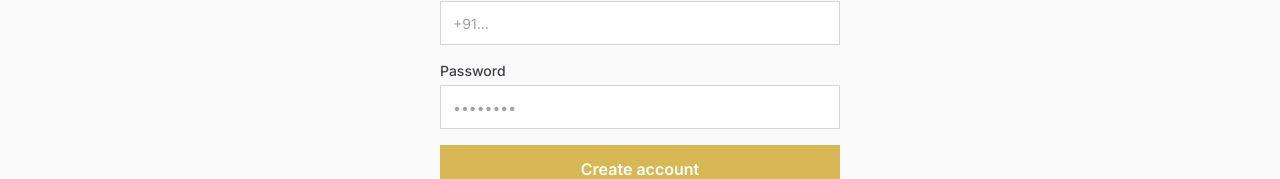
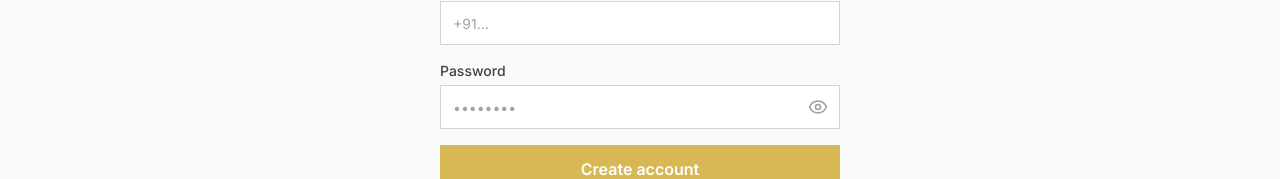
Before and after one commit to HarshKumarhk07/hotel_Management, a Next.js app in the folder frontend/: page /register in a window 1280 px wide. Shown: the part 436-615 px from the top of the page. Built offline with nearby package versions, Linux system fonts and the light colour scheme; no server answers.

Commit message:
feat: implement password show/hide eye toggle buttons across register, reset-password, and admin staff forms, and dynamically show dashboard link on homepage when authenticated

```diff
--- a/frontend/src/app/(customer)/page.tsx
+++ b/frontend/src/app/(customer)/page.tsx
@@ -42,6 +42,8 @@ import { api } from '@/lib/api';
 import { formatINR } from '@/lib/utils';
 import type { PublicMenu } from '@/lib/types';
 
+import { useAuthStore } from '@/stores/auth';
+
 interface PublicKitchen {
   id: string;
   name: string;
@@ -50,6 +52,8 @@ interface PublicKitchen {
 
 export default function HomePage() {
   const router = useRouter();
+  const status = useAuthStore((s) => s.status);
+  const user = useAuthStore((s) => s.user);
 
   const HERO_IMAGES = [
     { url: '/hotel1.png', tag: 'EXPERIENCE GRAND LUXURY', title: 'THE PAGE', subtitle: 'Heritage Splendor · Curated Dining · Royal Comfort' },
@@ -249,9 +253,18 @@ export default function HomePage() {
             <button onClick={() => setScannerOpen(true)} className="hover:text-[#D4AF37] transition-colors text-[#D4AF37] border border-[#D4AF37] px-4 py-2 rounded-full hover:bg-[#D4AF37]/15 transition-all">
               Scan QR
             </button>
-            <Link href="/login" className="hover:text-[#D4AF37] transition-colors pb-1 border-b-2 border-transparent hover:border-[#D4AF37]">
-              Login
-            </Link>
+            {status === 'authenticated' ? (
+              <Link
+                href={user?.role === 'VALET_MANAGER' ? '/valet/dashboard' : '/admin'}
+                className="hover:text-[#D4AF37] transition-colors pb-1 border-b-2 border-transparent hover:border-[#D4AF37]"
+              >
+                Dashboard
+              </Link>
+            ) : (
+              <Link href="/login" className="hover:text-[#D4AF37] transition-colors pb-1 border-b-2 border-transparent hover:border-[#D4AF37]">
+                Login
+              </Link>
+            )}
           </nav>
 
           {/* Mobile Menu Action */}
@@ -298,9 +311,19 @@ export default function HomePage() {
               <button onClick={() => { router.push('/about'); setMobileMenuOpen(false); }} className="text-white hover:text-[#D4AF37] text-left">
                 About
               </button>
-              <Link href="/login" className="text-white hover:text-[#D4AF37] text-left">
-                Login
-              </Link>
+              {status === 'authenticated' ? (
+                <Link
+                  href={user?.role === 'VALET_MANAGER' ? '/valet/dashboard' : '/admin'}
+                  onClick={() => setMobileMenuOpen(false)}
+                  className="text-white hover:text-[#D4AF37] text-left"
+                >
+                  Dashboard
+                </Link>
+              ) : (
+                <Link href="/login" onClick={() => setMobileMenuOpen(false)} className="text-white hover:text-[#D4AF37] text-left">
+                  Login
+                </Link>
+              )}
             </motion.div>
           )}
         </AnimatePresence>
--- a/frontend/src/app/(customer)/register/page.tsx
+++ b/frontend/src/app/(customer)/register/page.tsx
@@ -5,7 +5,7 @@ import Link from 'next/link';
 import { useForm } from 'react-hook-form';
 import { zodResolver } from '@hookform/resolvers/zod';
 import { z } from 'zod';
-import { MailCheck } from 'lucide-react';
+import { MailCheck, Eye, EyeOff } from 'lucide-react';
 import { AuthShell } from '@/components/auth/AuthShell';
 import { Button } from '@/components/ui/button';
 import { Field, Input, FieldError } from '@/components/ui/input';
@@ -26,6 +26,7 @@ type Form = z.infer<typeof schema>;
 export default function RegisterPage() {
   const { register: signup } = useAuth();
   const [done, setDone] = useState(false);
+  const [showPassword, setShowPassword] = useState(false);
   const [serverError, setServerError] = useState<string | null>(null);
   const {
     register,
@@ -76,7 +77,22 @@ export default function RegisterPage() {
           <Input type="tel" autoComplete="tel" placeholder="+91…" {...register('phone')} />
         </Field>
         <Field label="Password" error={errors.password?.message}>
-          <Input type="password" autoComplete="new-password" placeholder="••••••••" {...register('password')} />
+          <div className="relative">
+            <Input
+              type={showPassword ? 'text' : 'password'}
+              autoComplete="new-password"
+              placeholder="••••••••"
+              className="pr-10"
+              {...register('password')}
+            />
+            <button
+              type="button"
+              onClick={() => setShowPassword((prev) => !prev)}
+              className="absolute right-3 top-1/2 -translate-y-1/2 text-zinc-400 hover:text-zinc-600 focus:outline-none"
+            >
+              {showPassword ? <EyeOff className="h-5 w-5" /> : <Eye className="h-5 w-5" />}
+            </button>
+          </div>
         </Field>
 
         {serverError ? <FieldError message={serverError} /> : null}
--- a/frontend/src/app/(customer)/reset-password/page.tsx
+++ b/frontend/src/app/(customer)/reset-password/page.tsx
@@ -7,6 +7,7 @@ import { useForm } from 'react-hook-form';
 import { zodResolver } from '@hookform/resolvers/zod';
 import { z } from 'zod';
 import { AuthShell } from '@/components/auth/AuthShell';
+import { Eye, EyeOff } from 'lucide-react';
 import { Button } from '@/components/ui/button';
 import { Field, Input, FieldError } from '@/components/ui/input';
 import { api, apiErrorMessage } from '@/lib/api';
@@ -22,6 +23,7 @@ type Form = z.infer<typeof schema>;
 function ResetInner() {
   const token = useSearchParams().get('token') ?? '';
   const [done, setDone] = useState(false);
+  const [showPassword, setShowPassword] = useState(false);
   const [serverError, setServerError] = useState<string | null>(null);
   const {
     register,
@@ -53,7 +55,22 @@ function ResetInner() {
   return (
     <form onSubmit={handleSubmit(onSubmit)} className="space-y-4">
       <Field label="New password" error={errors.password?.message}>
-        <Input type="password" autoComplete="new-password" placeholder="••••••••" {...register('password')} />
+        <div className="relative">
+          <Input
+            type={showPassword ? 'text' : 'password'}
+            autoComplete="new-password"
+            placeholder="••••••••"
+            className="pr-10"
+            {...register('password')}
+          />
+          <button
+            type="button"
+            onClick={() => setShowPassword((prev) => !prev)}
+            className="absolute right-3 top-1/2 -translate-y-1/2 text-zinc-400 hover:text-zinc-600 focus:outline-none"
+          >
+            {showPassword ? <EyeOff className="h-5 w-5" /> : <Eye className="h-5 w-5" />}
+          </button>
+        </div>
       </Field>
       {serverError ? <FieldError message={serverError} /> : null}
       <Button type="submit" size="lg" className="w-full" disabled={isSubmitting || !token}>
--- a/frontend/src/app/admin/staff/page.tsx
+++ b/frontend/src/app/admin/staff/page.tsx
@@ -16,6 +16,8 @@ import {
   UserCheck,
   UserX,
   Car,
+  Eye,
+  EyeOff,
 } from 'lucide-react';
 import { AdminShell } from '@/components/admin/AdminShell';
 import { Button } from '@/components/ui/button';
@@ -113,6 +115,7 @@ export default function StaffManagementPage() {
   const [activeTab, setActiveTab] = useState<'staff' | 'roles'>('staff');
   const [showCreateRole, setShowCreateRole] = useState(false);
   const [showCreateStaff, setShowCreateStaff] = useState(false);
+  const [showPassword, setShowPassword] = useState(false);
   const [editStaffTarget, setEditStaffTarget] = useState<StaffMember | null>(null);
   const [kitchenIdFilter, setKitchenIdFilter] = useState('');
   const [error, setError] = useState('');
@@ -445,7 +448,21 @@ export default function StaffManagementPage() {
                 <FieldError message={staffErrors.email?.message} />
               </Field>
               <Field label="Password *">
-                <Input type="password" {...regStaff('password')} placeholder="••••••••" />
+                <div className="relative">
+                  <Input
+                    type={showPassword ? 'text' : 'password'}
+                    {...regStaff('password')}
+                    placeholder="••••••••"
+                    className="pr-10"
+                  />
+                  <button
+                    type="button"
+                    onClick={() => setShowPassword((prev) => !prev)}
+                    className="absolute right-3 top-1/2 -translate-y-1/2 text-zinc-400 hover:text-zinc-600 focus:outline-none"
+                  >
+                    {showPassword ? <EyeOff className="h-4 w-4" /> : <Eye className="h-4 w-4" />}
+                  </button>
+                </div>
                 <FieldError message={staffErrors.password?.message} />
               </Field>
             </div>
```
